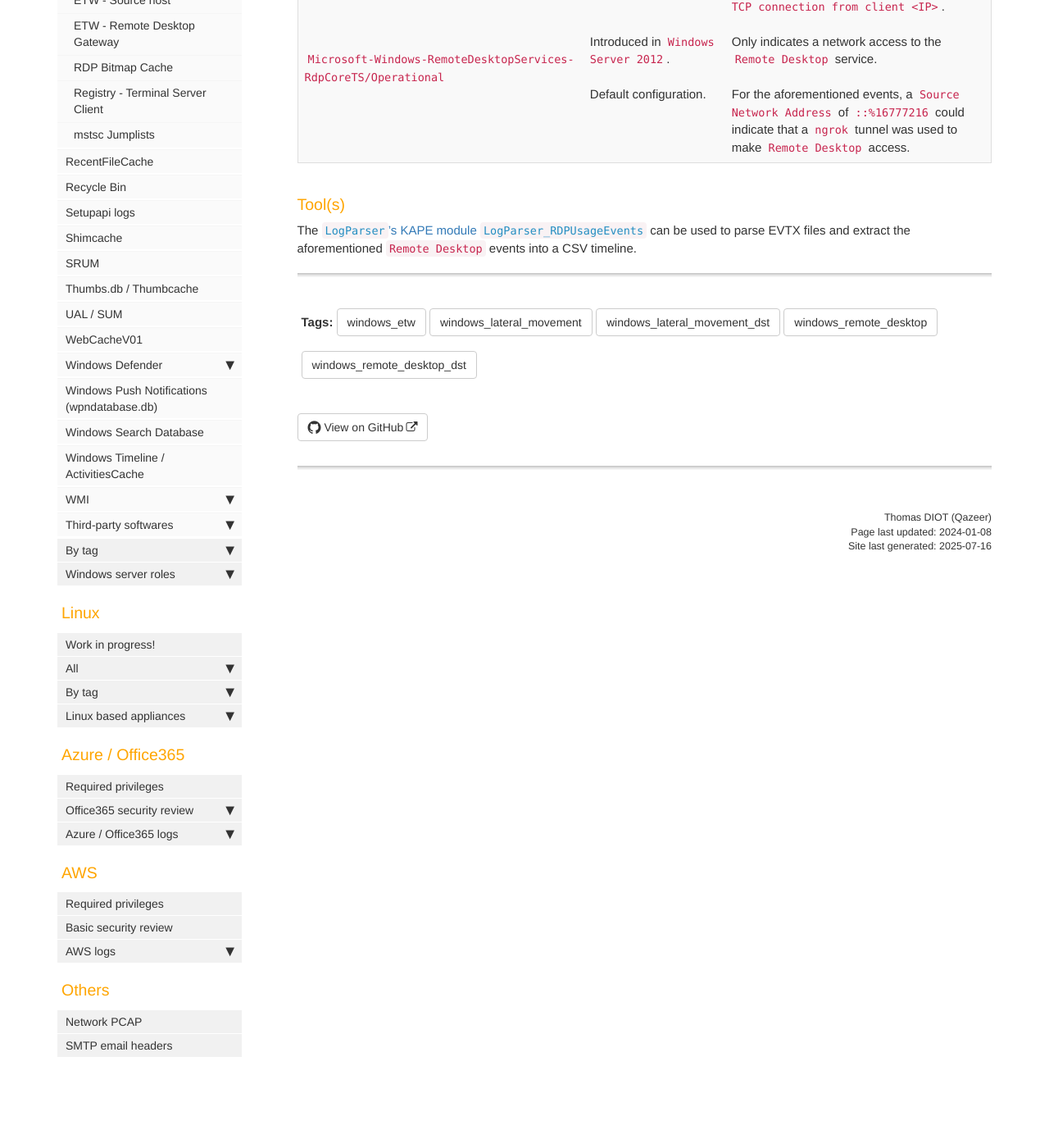
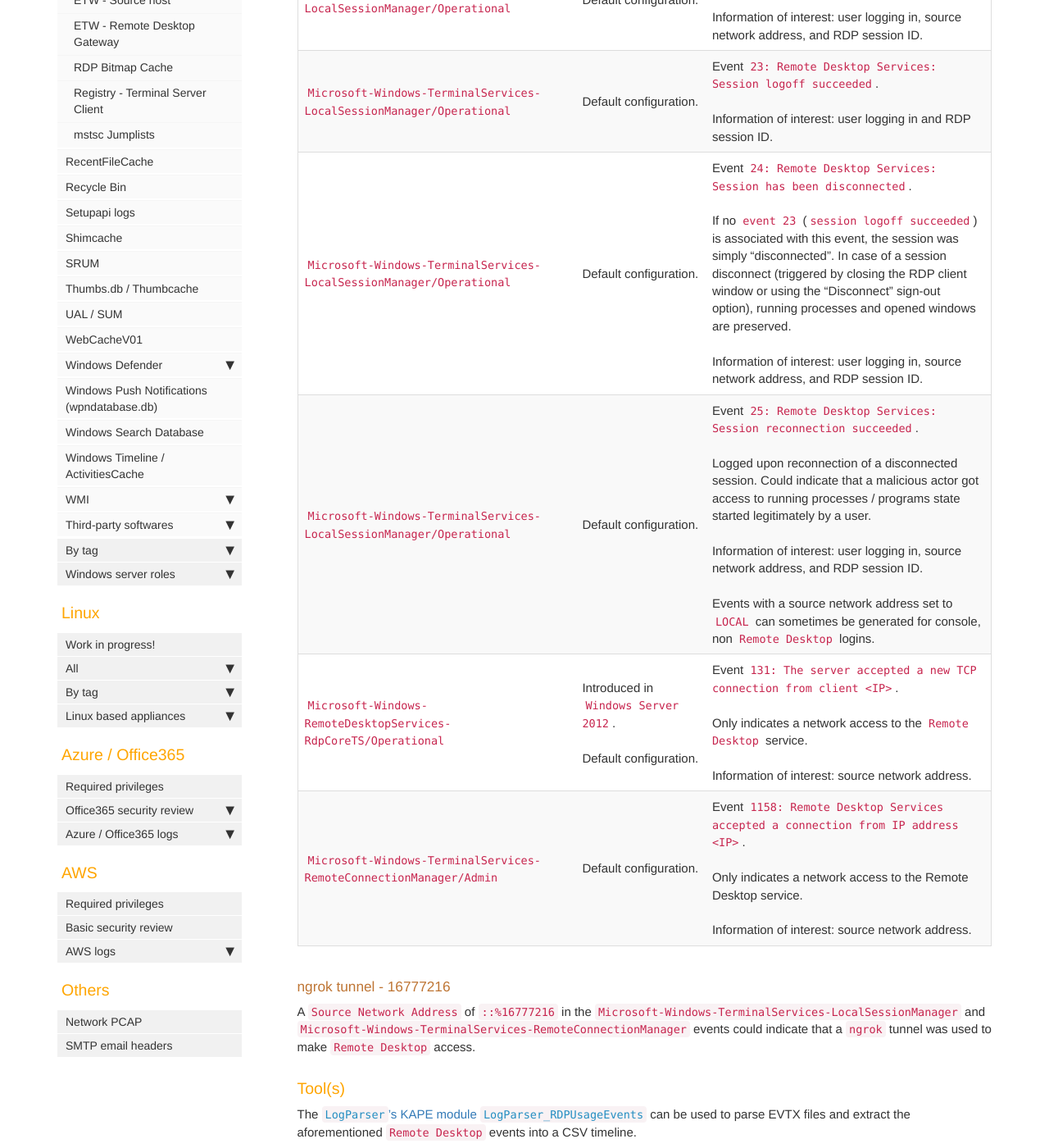
Before and after one commit to Qazeer/artefacts.help, a Jekyll site: the page built from pages/windows/etw_remote_desktop_dst_host.md, in a window 1280 px wide and 1400 px high, scrolled down 1356 px. Shown: the whole window at 82% size. Built offline with Jekyll 4.4.1, drawn with Linux system fonts in a browser that asks for light colours; comment, search, counter and statistics services are not loaded; before the commit the page ends 2646 px from its top, so only the background shows below that; some of the changed text lies outside the part shown.

Commit message:
[Artefact] Windows RDP - LSM details & 1158

```diff
--- a/pages/windows/etw_remote_desktop_dst_host.md
+++ b/pages/windows/etw_remote_desktop_dst_host.md
@@ -1,16 +1,16 @@
 ---
 title: ETW - Remote Desktop - Destination host
 summary: 'Destination host of a Remote Desktop access.\n\nMain events:\n\nChannel: Security.\nEvent ID 4624: "An account was successfully logged on", with LogonType 10.
-\n\nChannel:\nMicrosoft-Windows-TerminalServices-RemoteConnectionManager/Operational.\nEvent ID 1149: "Remote Desktop Services: User authentication succeeded".\n\nChannel:\nMicrosoft-Windows-TerminalServices-LocalSessionManager/Operational.\nEvent ID 21: "Remote Desktop Services: Session logon succeeded".\nEvent ID 23: "Remote Desktop Services: Session logoff succeeded".\nEvent ID 25: "Remote Desktop Services: Session reconnection succeeded".'
-keywords: 'RDP, Remote Desktop, Terminal Services, RemoteConnectionManager, LocalSessionManager, RdpCoreTS, LogonType 10, 1149, 21, 22, 23, 25, 131'
+\n\nChannel:\nMicrosoft-Windows-TerminalServices-RemoteConnectionManager/Operational.\nEvent ID 1149: "Remote Desktop Services: User authentication succeeded".\n\nChannel:\nMicrosoft-Windows-TerminalServices-LocalSessionManager/Operational.\nEvent ID 21: "Remote Desktop Services: Session logon succeeded".\nEvent ID 23: "Remote Desktop Services: Session logoff succeeded".\nEvent ID 24: "Remote Desktop Services: Session has been disconnected".\nEvent ID 25: "Remote Desktop Services: Session reconnection succeeded".'
+keywords: 'RDP, Remote Desktop, Terminal Services, RemoteConnectionManager, LocalSessionManager, RdpCoreTS, LogonType 10, 1149, 21, 22, 23, 24, 25, 131, 1158, ::%16777216, %16777216, 16777216'
 tags:
   - windows_etw
   - windows_lateral_movement
   - windows_lateral_movement_dst
   - windows_remote_desktop
   - windows_remote_desktop_dst
-location: 'Channels:\n\nSecurity.\nEvent: 4624 (LogonType 10).\n\nMicrosoft-Windows-TerminalServices-RemoteConnectionManager/Operational.\nEvent: 1149.\n\nMicrosoft-Windows-TerminalServices-LocalSessionManager/Operational.\nEvents: 21, 22, 23, 25.\n\nMicrosoft-Windows-RemoteDesktopServices-RdpCoreTS/Operational.\nEvents: 131.'
-last_updated: 2024-01-08
+location: 'Channels:\n\nSecurity\nEvent: 4624 (LogonType 10).\n\nMicrosoft-Windows-TerminalServices-RemoteConnectionManager/Operational\nEvent: 1149.\n\nMicrosoft-Windows-TerminalServices-LocalSessionManager/Operational\nEvents: 21, 22, 23, 24, 25.\n\nMicrosoft-Windows-TerminalServices-RemoteConnectionManager/Admin\nEvent: 1158.\n\nMicrosoft-Windows-RemoteDesktopServices-RdpCoreTS/Operational\nEvent: 131.'
+last_updated: 2025-07-13
 sidebar: sidebar
 permalink: windows_etw_remote_desktop_dst_host.html
 folder: windows
@@ -22,14 +22,31 @@ folder: windows
 |---------|------------|--------|
 | `Security` | Default configuration. <br><br> Also logged for other logon types (`Network`, `Console`, `Batch`, `Service`, ...). | Event [`4624: An account was successfully logged on`](./etw_authentication_dst_host.md#security-event-id-4624), with `LogonType` `10`. |
 | `Microsoft-Windows-TerminalServices-RemoteConnectionManager/Operational` | Default configuration. | Event `1149: Remote Desktop Services: User authentication succeeded`. <br><br> Access to the Windows login screen, not necessarily a successful session opening. This event is however only generated upon successful authentication if `Network Level Authentication (NLA)` is required. |
-| `Microsoft-Windows-TerminalServices-LocalSessionManager/Operational` | Default configuration. | Event `21: Remote Desktop Services: Session logon succeeded`. |
-| `Microsoft-Windows-TerminalServices-LocalSessionManager/Operational` | Default configuration. | Event `22: Remote Desktop Services: Shell start notification received` |
-| `Microsoft-Windows-TerminalServices-LocalSessionManager/Operational` | Default configuration. | Event `23: Remote Desktop Services: Session logoff succeeded` |
-| `Microsoft-Windows-TerminalServices-LocalSessionManager/Operational` | Default configuration. | Event `25: Remote Desktop Services: Session reconnection succeeded` <br> Events with a source network address set to `LOCAL` can sometimes be generated for console, non `Remote Desktop` logins. |
-| `Microsoft-Windows-RemoteDesktopServices-RdpCoreTS/Operational` | Introduced in `Windows Server 2012`. <br><br> Default configuration. | Event `131: The server accepted a new TCP connection from client <IP>`. <br><br> Only indicates a network access to the `Remote Desktop` service. <br><br> For the aforementioned events, a `Source Network Address` of `::%16777216` could indicate that a `ngrok` tunnel was used to make `Remote Desktop` access. |
+| `Microsoft-Windows-TerminalServices-LocalSessionManager/Operational` | Default configuration. | Event `21: Remote Desktop Services: Session logon succeeded`. <br><br> Information of interest: user logging in, source network address, and RDP session ID. |
+| `Microsoft-Windows-TerminalServices-LocalSessionManager/Operational` | Default configuration. | Event `22: Remote Desktop Services: Shell start notification received`. <br><br> Information of interest: user logging in, source network address, and RDP session ID. |
+| `Microsoft-Windows-TerminalServices-LocalSessionManager/Operational` | Default configuration. | Event `23: Remote Desktop Services: Session logoff succeeded`. <br><br> Information of interest: user logging in and RDP session ID. |
+| `Microsoft-Windows-TerminalServices-LocalSessionManager/Operational` | Default configuration. | Event `24: Remote Desktop Services: Session has been disconnected`. <br><br> If no `event 23` (`session logoff succeeded`) is associated with this event, the session was simply "disconnected". In case of a session disconnect (triggered by closing the RDP client window or using the "Disconnect" sign-out option), running processes and opened windows are preserved. <br><br> Information of interest: user logging in, source network address, and RDP session ID. |
+| `Microsoft-Windows-TerminalServices-LocalSessionManager/Operational` | Default configuration. | Event `25: Remote Desktop Services: Session reconnection succeeded`. <br><br> Logged upon reconnection of a disconnected session. Could indicate that a malicious actor got access to running processes / programs state started legitimately by a user. <br><br> Information of interest: user logging in, source network address, and RDP session ID. <br><br> Events with a source network address set to `LOCAL` can sometimes be generated for console, non `Remote Desktop` logins. |
+| `Microsoft-Windows-RemoteDesktopServices-RdpCoreTS/Operational` | Introduced in `Windows Server 2012`. <br><br> Default configuration. | Event `131: The server accepted a new TCP connection from client <IP>`. <br><br> Only indicates a network access to the `Remote Desktop` service. <br><br> Information of interest: source network address. |
+| `Microsoft-Windows-TerminalServices-RemoteConnectionManager/Admin` | Default configuration. | Event `1158: Remote Desktop Services accepted a connection from IP address <IP>`. <br><br> Only indicates a network access to the Remote Desktop service. <br><br> Information of interest: source network address. |
+
+#### ngrok tunnel - 16777216
+
+A `Source Network Address` of `::%16777216` in the `Microsoft-Windows-TerminalServices-LocalSessionManager` and `Microsoft-Windows-TerminalServices-RemoteConnectionManager` events could
+indicate that a `ngrok` tunnel was used to make `Remote Desktop` access.
 
 ### Tool(s)
 
 The [`LogParser`'s KAPE module `LogParser_RDPUsageEvents`](./windows_etw_tools#cli-logparser)
 can be used to parse EVTX files and extract the aforementioned `Remote Desktop`
 events into a CSV timeline.
+
+### References
+
+  - [13Cubed -  RDP Event Log Forensics](https://www.youtube.com/watch?v=OlENso8_u7s)
+
+  - [13Cubed - RDP Authentication vs. Authorization](https://www.youtube.com/watch?v=OlENso8_u7s)
+
+  - [DFIR on the Mountain - RDP Event Log DFIR](https://dfironthemountain.wordpress.com/2019/02/15/rdp-event-log-dfir/)
+
+  - [Stephan Berger @malmoeb - Tweet 16777216](https://x.com/malmoeb/status/1519710302820089857)
```
